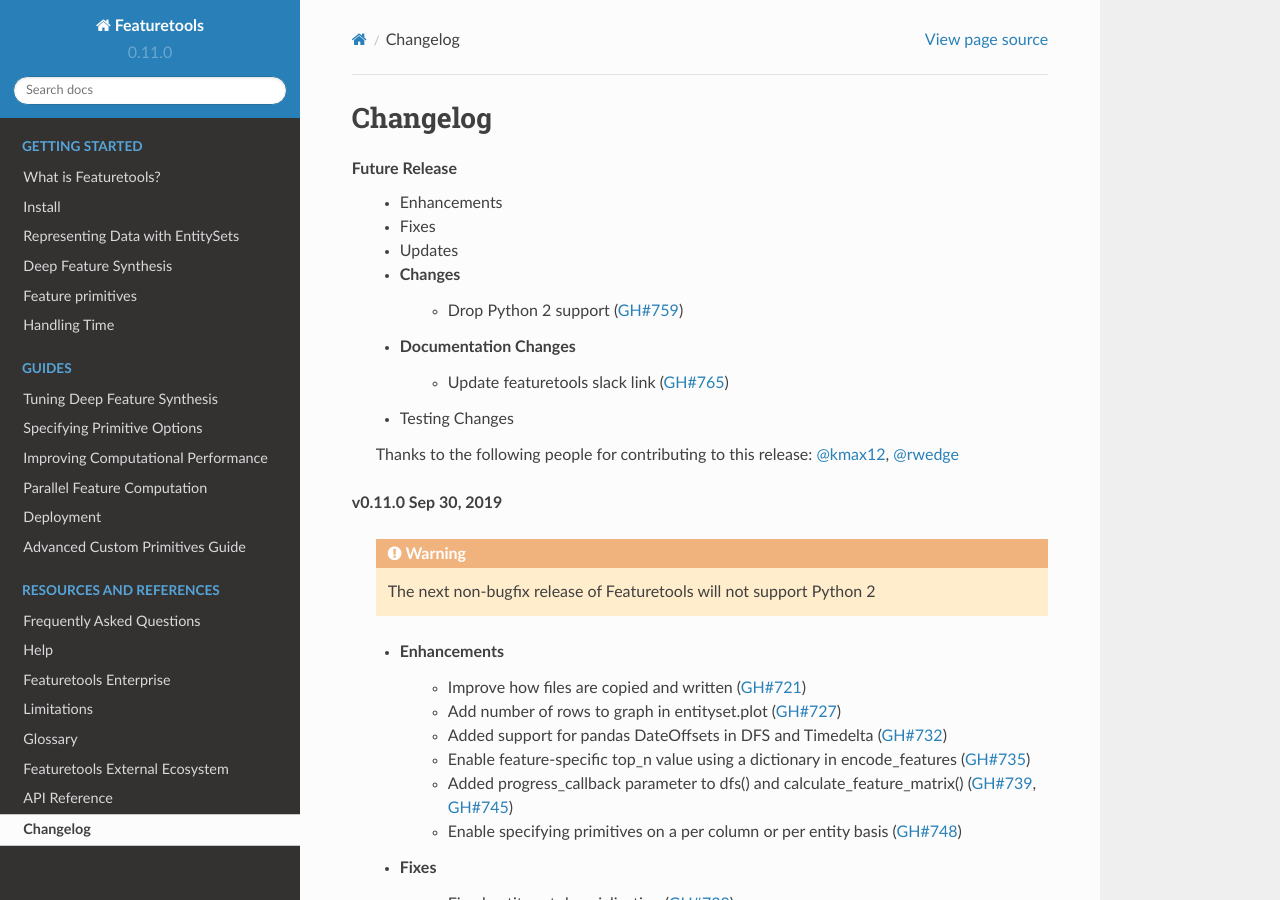
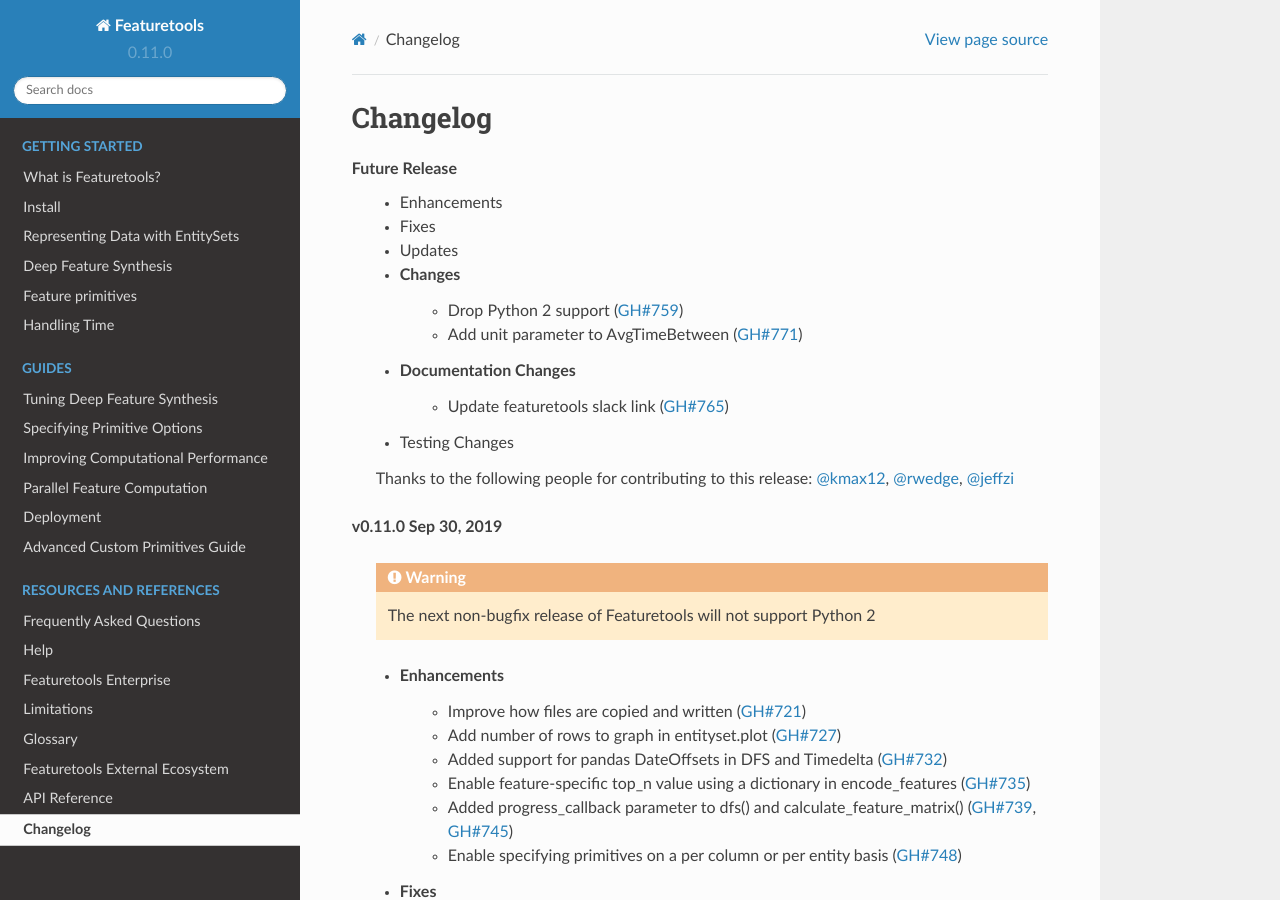
Before and after one commit to alteryx/featuretools, a Sphinx documentation site: the page built from docs/source/changelog.rst, in a window 1280 px wide and 900 px high. Built offline with Sphinx 7.4.7 and the Read the Docs theme 2.0.0, drawn with Linux system fonts in a browser that asks for light colours; pages that are not in the unit, such as notebooks, are missing from menus.

Commit message:
Update changelog

```diff
--- a/docs/source/changelog.rst
+++ b/docs/source/changelog.rst
@@ -8,12 +8,14 @@
     * Updates
     * Changes
         * Drop Python 2 support (:pr:`759`)
+        * Add unit parameter to AvgTimeBetween (:pr:`771`)
+
     * Documentation Changes
         * Update featuretools slack link (:pr:`765`)
     * Testing Changes
 
     Thanks to the following people for contributing to this release:
-    :user:`kmax12`, :user:`rwedge`
+    :user:`kmax12`, :user:`rwedge`, :user:`jeffzi`
 
 **v0.11.0 Sep 30, 2019**
 
```
